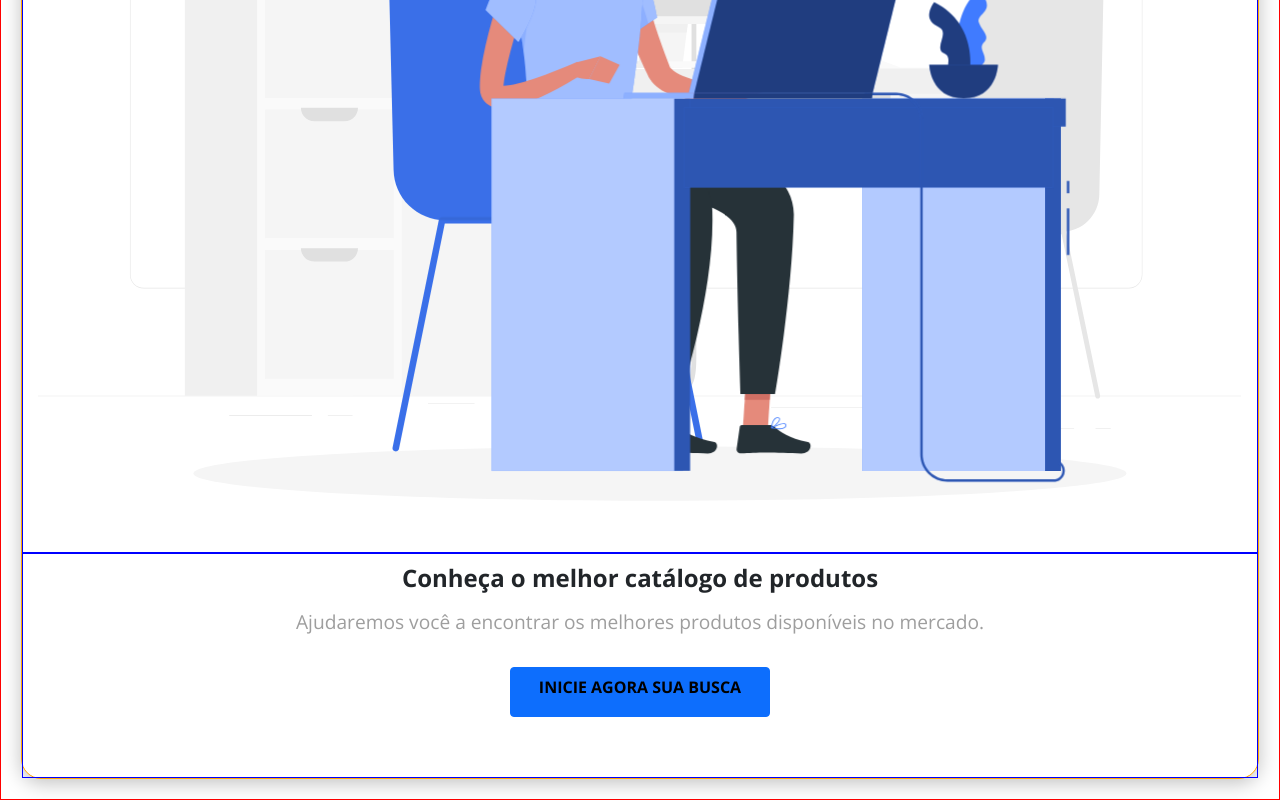
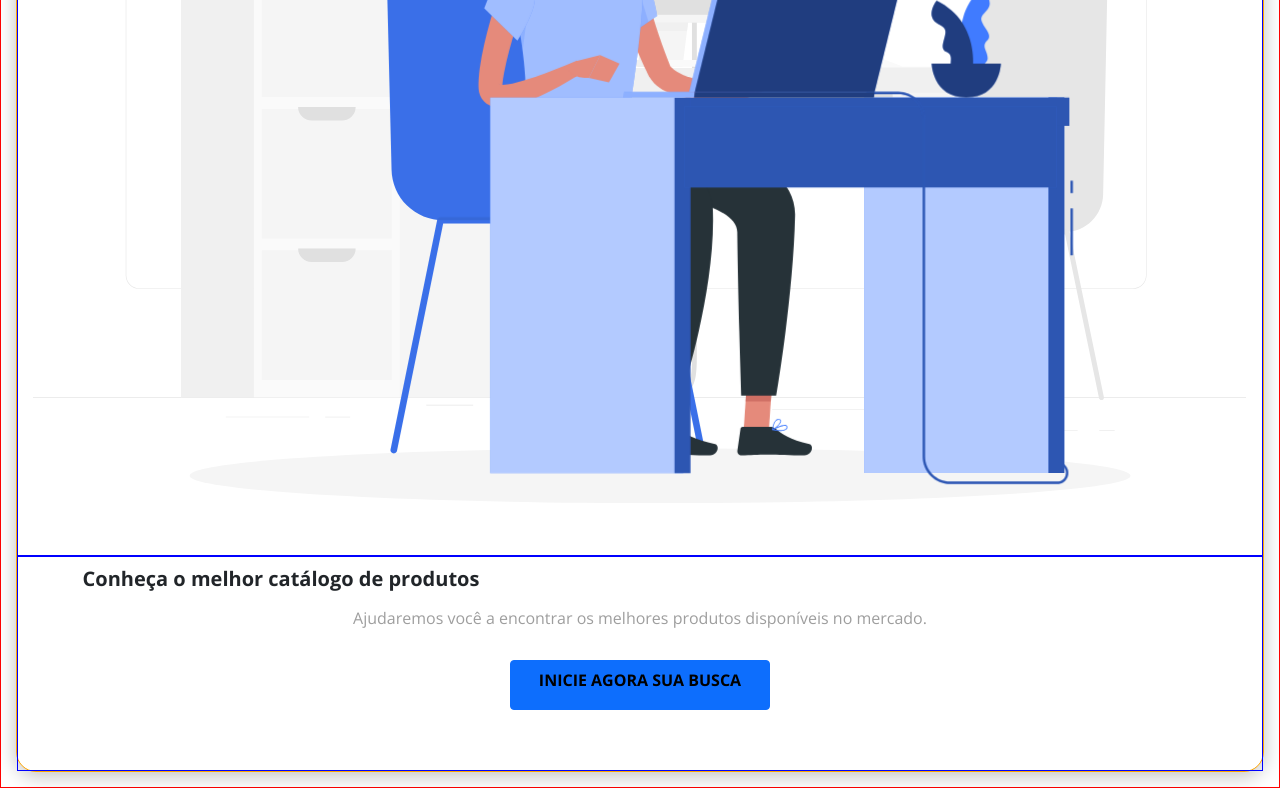
Before and after one commit to eidiego/DSCatalog_react, a React (Create React App) app: page / in a window 1280 px wide. Shown: the part 535-1335 px from the top of the page. Built offline with nearby package versions, Linux system fonts and the light colour scheme.

Commit message:
Feat: @media 576px

```diff
--- a/src/pages/Home/styles.css
+++ b/src/pages/Home/styles.css
@@ -12,11 +12,13 @@
     box-shadow: 0px 4px 20px rgba(0, 0, 0, 0.25);
     border-radius: 20px;
     border: 1px solid orange;
+
 }
 
 .home-content-container {
     border:1px solid blue;
     padding: 10px 10px 60px 10px;
+
 }
 
 .home-container h1 {
@@ -28,6 +30,7 @@
     font-size: 0.8em;
     color: #9e9e9e;
     margin-bottom: 30px;
+
 }
 
 .home-image-container {
@@ -41,3 +44,19 @@
    height: 100%;
 
 }
+
+@media (min-width: 576px) {
+
+    .home-container {
+        padding: 15px;
+        font-size: 20px;
+    }
+
+    .home-container h1 {
+        width: 506px;
+        font-size: 1em;
+        margin-bottom: 15px;
+    }
+
+
+}
```
